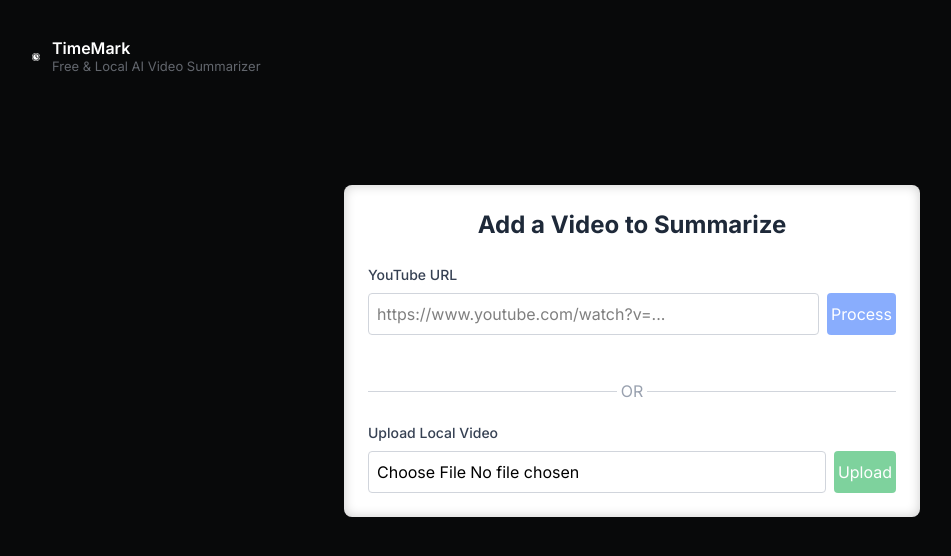
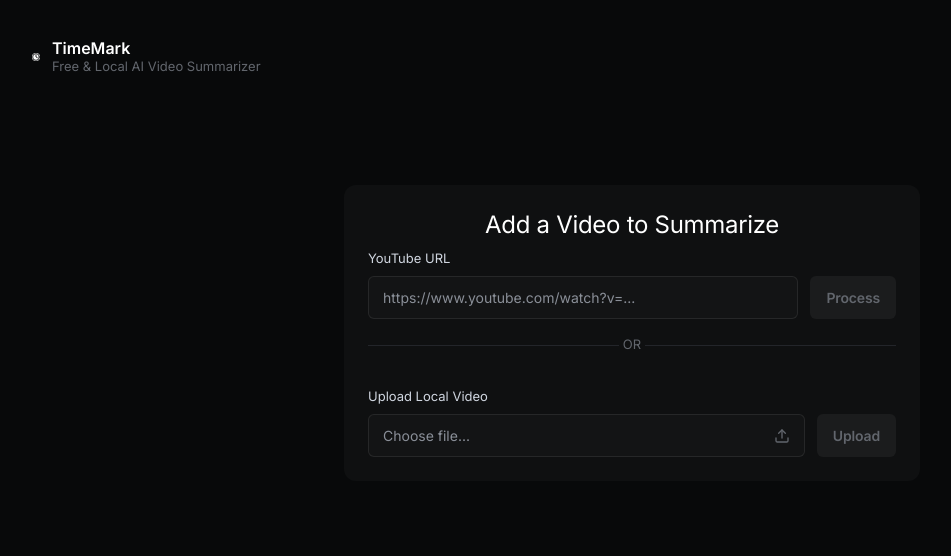
Before and after one commit to ironhide554/TimeMark, a Next.js app in the folder frontend/: page / in a window 1280 px wide. Shown: the top 556 px of the page, without its empty margins (8-959 px from the left). Built offline with nearby package versions, Linux system fonts and the light colour scheme.

Commit message:
style: redesign form, notes, and chat interface with Linear theme

```diff
--- a/frontend/src/components/NotesPanel.tsx
+++ b/frontend/src/components/NotesPanel.tsx
@@ -10,9 +10,9 @@ export default function NotesPanel({ summary }: NotesPanelProps) {
   if (!summary) return null;
 
   return (
-    <div className="bg-white shadow-md rounded-lg p-6 h-full overflow-y-auto">
-      <h2 className="text-xl font-bold mb-4 text-gray-800">Video Summary & Notes</h2>
-      <div className="prose prose-blue max-w-none text-gray-700">
+    <div className="bg-[var(--color-carbon)] shadow-[var(--shadow-md)] rounded-[12px] p-[24px] h-full overflow-y-auto" style={{ boxShadow: 'rgb(35, 37, 42) 0px 0px 0px 1px inset' }}>
+      <h2 className="text-[20px] leading-[1.33] tracking-[-0.012em] font-[590] mb-[24px] text-[var(--color-paper)]">Video Summary & Notes</h2>
+      <div className="text-[var(--color-mist)] text-[15px] leading-[1.6] tracking-[-0.011em] [&>p]:mb-4 [&>ul]:list-disc [&>ul]:pl-5 [&>ul]:mb-4 [&>ol]:list-decimal [&>ol]:pl-5 [&>ol]:mb-4 [&>h3]:text-[var(--color-paper)] [&>h3]:text-[17px] [&>h3]:font-[590] [&>h3]:mt-6 [&>h3]:mb-3 [&>strong]:text-[var(--color-paper)] [&>strong]:font-[510]">
         <ReactMarkdown>{summary}</ReactMarkdown>
       </div>
     </div>
--- a/frontend/src/components/UploadForm.tsx
+++ b/frontend/src/components/UploadForm.tsx
@@ -1,12 +1,14 @@
 "use client";
 
-import { useState } from "react";
+import { useState, useRef } from "react";
+import { Upload } from "lucide-react";
 
 export default function UploadForm({ onVideoProcessed }: { onVideoProcessed: (id: string, type: string, url?: string) => void }) {
   const [youtubeUrl, setYoutubeUrl] = useState("");
   const [file, setFile] = useState<File | null>(null);
   const [loading, setLoading] = useState(false);
   const [error, setError] = useState("");
+  const fileInputRef = useRef<HTMLInputElement>(null);
 
   const handleYoutubeSubmit = async (e: React.FormEvent) => {
     e.preventDefault();
@@ -60,60 +62,80 @@ export default function UploadForm({ onVideoProcessed }: { onVideoProcessed: (id
   };
 
   return (
-    <div className="bg-white shadow-md rounded-lg p-6 max-w-xl mx-auto mt-10">
-      <h2 className="text-2xl font-bold mb-6 text-gray-800 text-center">Add a Video to Summarize</h2>
+    <div className="bg-[var(--color-carbon)] rounded-[12px] p-[24px] max-w-xl mx-auto mt-10 shadow-[rgb(35,37,42)_0_0_0_1px_inset]">
+      <h2 className="text-[24px] leading-[1.33] tracking-[-0.012em] text-[var(--color-paper)] font-normal mb-8 text-center">Add a Video to Summarize</h2>
 
       {/* YouTube Section */}
-      <form onSubmit={handleYoutubeSubmit} className="mb-6">
-        <label className="block text-sm font-medium text-gray-700 mb-2">YouTube URL</label>
-        <div className="flex gap-2">
+      <form onSubmit={handleYoutubeSubmit} className="mb-8">
+        <label className="block text-[13px] text-[var(--color-mist)] mb-2">YouTube URL</label>
+        <div className="flex gap-3">
           <input
             type="url"
             value={youtubeUrl}
             onChange={(e) => setYoutubeUrl(e.target.value)}
             placeholder="https://www.youtube.com/watch?v=..."
-            className="flex-1 p-2 border border-gray-300 rounded focus:ring-blue-500 focus:border-blue-500 text-black"
+            className="flex-1 px-[14px] py-[10px] bg-[rgba(255,255,255,0.02)] border border-[rgba(255,255,255,0.08)] rounded-[6px] text-[var(--color-mist)] text-[14px] placeholder-[var(--color-fog)] focus:outline-none focus:border-[var(--color-mist)] transition-colors shadow-[rgba(0,0,0,0.2)_0px_0px_12px_0px_inset]"
             required
           />
           <button
             type="submit"
             disabled={loading || !youtubeUrl}
-            className="bg-blue-600 text-white px-4 py-2 rounded hover:bg-blue-700 disabled:opacity-50"
+            className="whitespace-nowrap px-[16px] py-[10px] rounded-[6px] text-[14px] font-[510] tracking-[-0.011em] transition-colors bg-[var(--color-acid-lime)] text-[var(--color-void)] hover:opacity-90 disabled:bg-[rgba(255,255,255,0.05)] disabled:text-[var(--color-ash)] disabled:hover:opacity-100 disabled:cursor-not-allowed shadow-[rgba(0,0,0,0.01)_0px_5px_2px_0px,rgba(0,0,0,0.04)_0px_3px_2px_0px,rgba(0,0,0,0.07)_0px_1px_1px_0px]"
           >
             Process
           </button>
         </div>
       </form>
 
-      <div className="relative flex py-5 items-center">
-        <div className="flex-grow border-t border-gray-300"></div>
-        <span className="flex-shrink-0 mx-4 text-gray-400">OR</span>
-        <div className="flex-grow border-t border-gray-300"></div>
+      <div className="relative flex py-2 items-center mb-6">
+        <div className="flex-grow border-t border-[var(--color-graphite)]"></div>
+        <span className="flex-shrink-0 mx-4 text-[13px] text-[var(--color-ash)]">OR</span>
+        <div className="flex-grow border-t border-[var(--color-graphite)]"></div>
       </div>
 
       {/* Upload Section */}
       <form onSubmit={handleFileUpload}>
-        <label className="block text-sm font-medium text-gray-700 mb-2">Upload Local Video</label>
-        <div className="flex gap-2">
+        <label className="block text-[13px] text-[var(--color-mist)] mb-2">Upload Local Video</label>
+        <div className="flex gap-3">
+          {/* Hidden File Input */}
           <input
             type="file"
             accept="video/*"
+            ref={fileInputRef}
             onChange={(e) => setFile(e.target.files?.[0] || null)}
-            className="flex-1 p-2 border border-gray-300 rounded text-black"
+            className="hidden"
             required
           />
+
+          {/* Custom File Input Trigger */}
+          <button
+            type="button"
+            onClick={() => fileInputRef.current?.click()}
+            className="flex-1 flex items-center justify-between px-[14px] py-[10px] bg-[rgba(255,255,255,0.02)] border border-[rgba(255,255,255,0.08)] rounded-[6px] text-[14px] text-left hover:border-[var(--color-mist)] transition-colors shadow-[rgba(0,0,0,0.2)_0px_0px_12px_0px_inset] group"
+          >
+            <span className={`truncate mr-3 ${file ? 'text-[var(--color-paper)]' : 'text-[var(--color-fog)]'}`}>
+              {file ? file.name : "Choose file..."}
+            </span>
+            <Upload className="w-[16px] h-[16px] text-[var(--color-ash)] group-hover:text-[var(--color-mist)] shrink-0" />
+          </button>
+
           <button
             type="submit"
             disabled={loading || !file}
-            className="bg-green-600 text-white px-4 py-2 rounded hover:bg-green-700 disabled:opacity-50"
+            className="whitespace-nowrap px-[16px] py-[10px] rounded-[6px] text-[14px] font-[510] tracking-[-0.011em] transition-colors bg-[var(--color-acid-lime)] text-[var(--color-void)] hover:opacity-90 disabled:bg-[rgba(255,255,255,0.05)] disabled:text-[var(--color-ash)] disabled:hover:opacity-100 disabled:cursor-not-allowed shadow-[rgba(0,0,0,0.01)_0px_5px_2px_0px,rgba(0,0,0,0.04)_0px_3px_2px_0px,rgba(0,0,0,0.07)_0px_1px_1px_0px]"
           >
             Upload
           </button>
         </div>
       </form>
 
-      {loading && <p className="mt-4 text-blue-600 text-center">Processing video... this may take a while.</p>}
-      {error && <p className="mt-4 text-red-600 text-center">{error}</p>}
+      {loading && (
+        <div className="mt-8 flex justify-center items-center gap-3">
+          <div className="animate-spin rounded-full h-[16px] w-[16px] border-b-[2px] border-[var(--color-acid-lime)]"></div>
+          <p className="text-[var(--color-mist)] text-[14px]">Processing video... this may take a while.</p>
+        </div>
+      )}
+      {error && <p className="mt-8 text-[var(--color-coral-red)] text-[14px] text-center bg-[rgba(235,87,87,0.1)] py-2 px-3 rounded-[6px] border border-[rgba(235,87,87,0.2)]">{error}</p>}
     </div>
   );
 }
```
Also changed, not shown: frontend/src/components/ChatInterface.tsx (+17 -17 lines).
